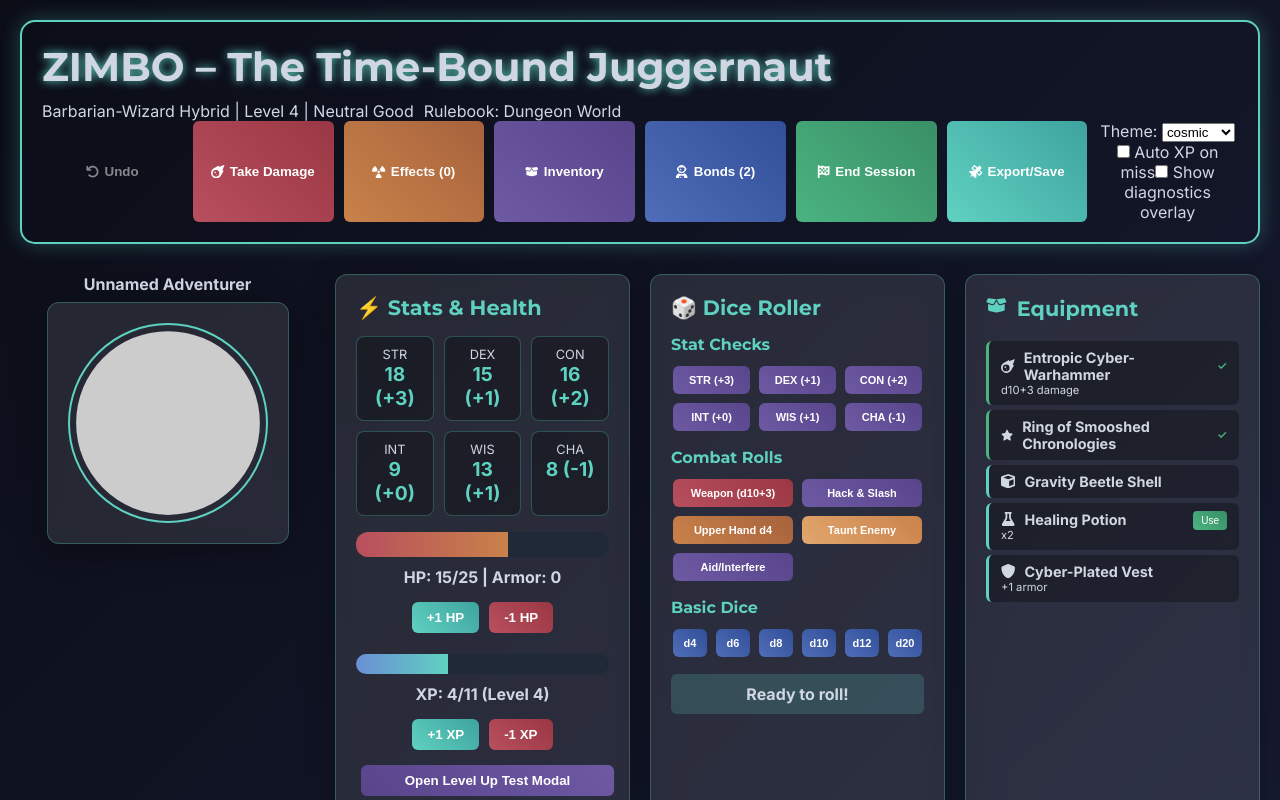
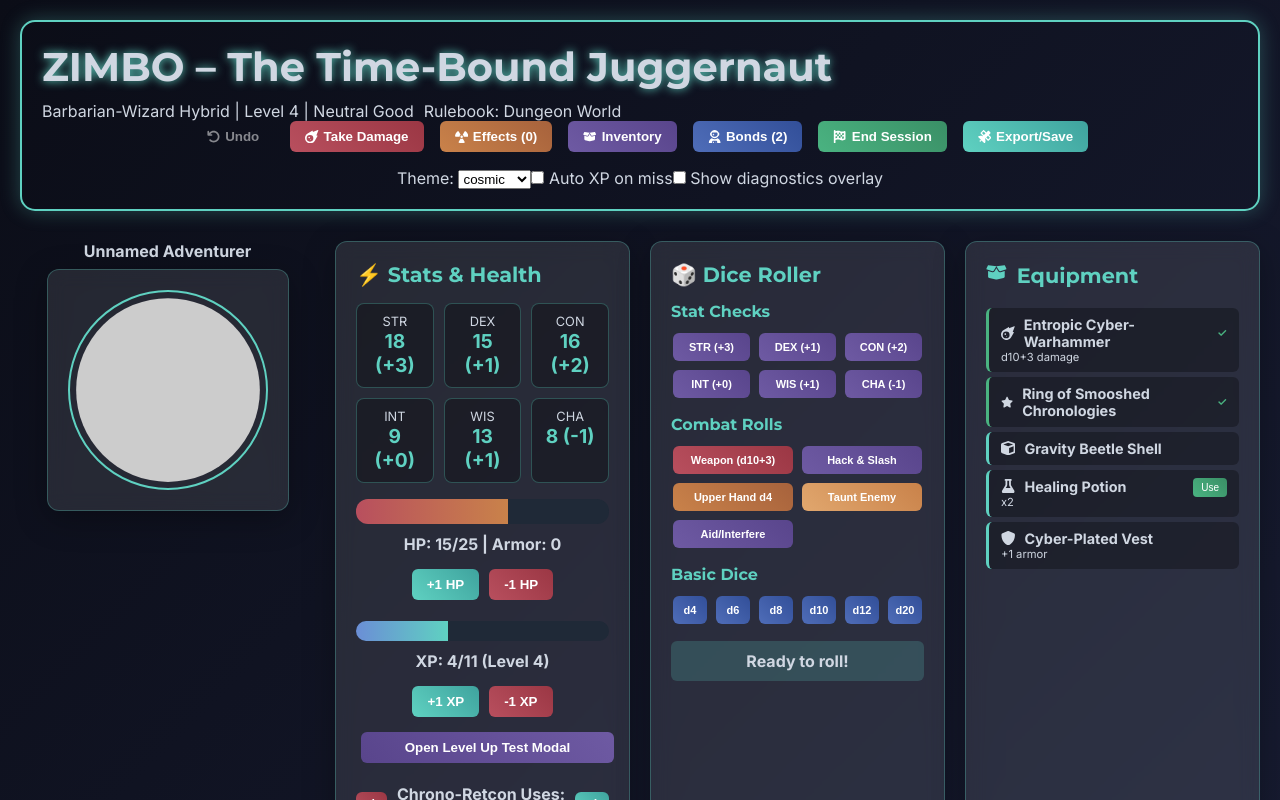
Before and after one commit to thwoom/zimbo-tauri-character-sheet, a React (Vite) app: page / in a window 1280 px wide. Shown: the top 800 px of the page. Built offline with nearby package versions, Linux system fonts and the light colour scheme.

Commit message:
style: use flex layout for button group

```diff
--- a/src/components/common/ButtonGroup.module.css
+++ b/src/components/common/ButtonGroup.module.css
@@ -1,12 +1,10 @@
 .group {
-  display: grid;
-  grid-template-columns: repeat(auto-fit, minmax(120px, 1fr));
-  gap: 10px;
-  width: 100%;
+  display: flex;
+  flex-wrap: wrap;
+  gap: var(--space-md);
+  justify-content: center;
 }
 
-@media (max-width: 360px) {
-  .group {
-    grid-template-columns: 1fr;
-  }
+.group > * {
+  width: auto;
 }
```
